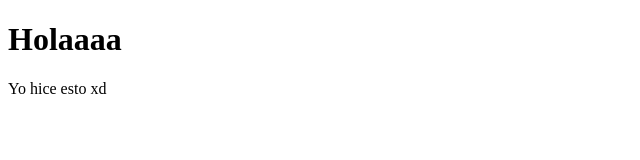
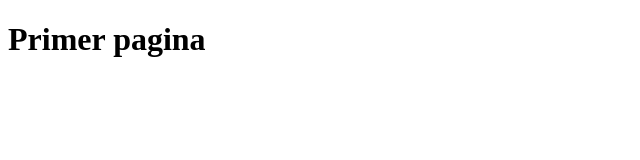
Before and after one commit to MonseHernandez4/Prueba52, a plain HTML site: page Index.html in a window 1280 px wide. Shown: the whole page, without its empty margins (0-640 px from the left). Drawn offline with Linux system fonts and the light colour scheme.

Commit message:
Update Index.html

```diff
--- a/Index.html
+++ b/Index.html
@@ -1,14 +1,13 @@
 <!DOCTYPE html>
 <html lang="en">
- <head>
+<head>
     <meta charset="UTF-8">
     <meta name="viewport" content="width=device-width, initial-scale=1.0">
     <meta http-equiv="X-UA-Compatible" content="ie=edge">
     <title>Document</title>
- </head>
- <body>
+</head>
+<body>
     <!-- Grupo 52 -->
-    <H1>Holaaaa</H1>
-    <p1>Yo hice esto xd</p1>
- </body>
+    <H1>Primer pagina</H1>
+</body>
 </html>
```
